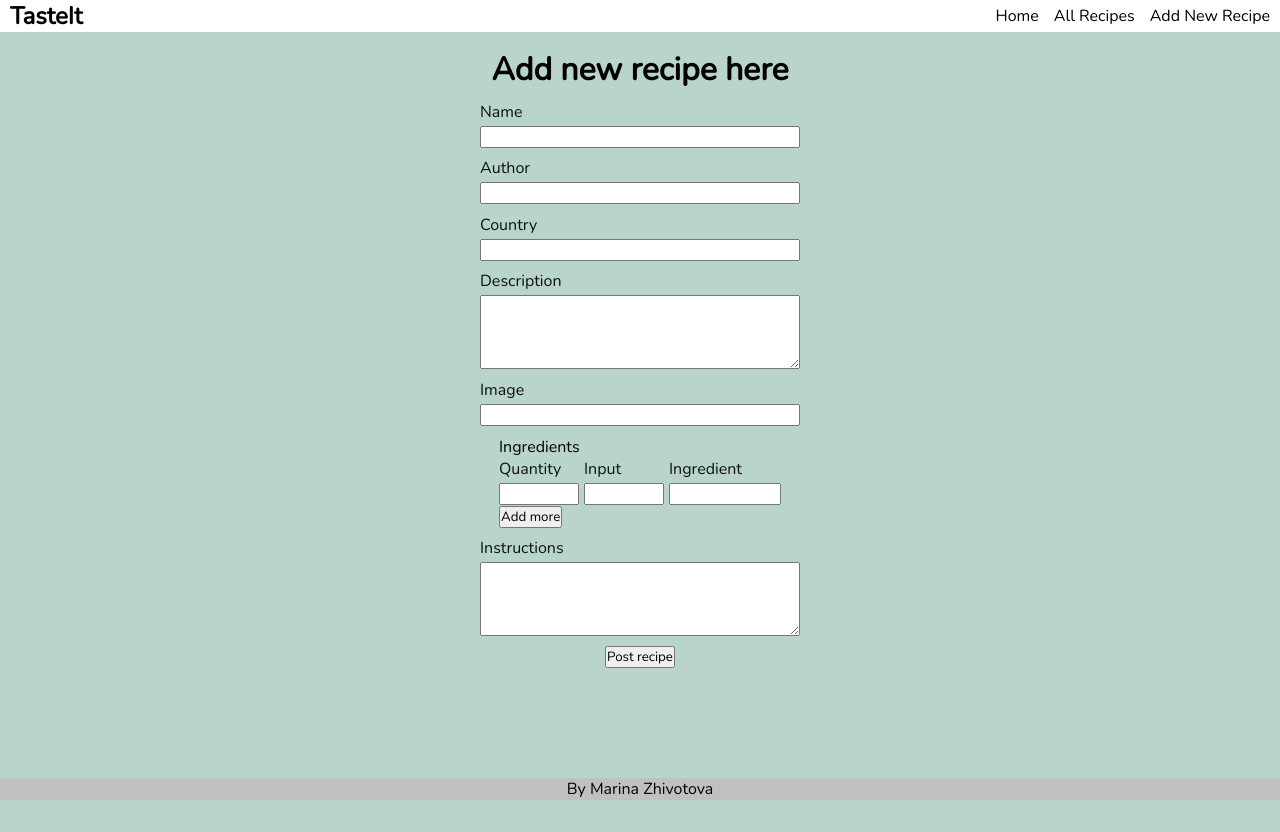
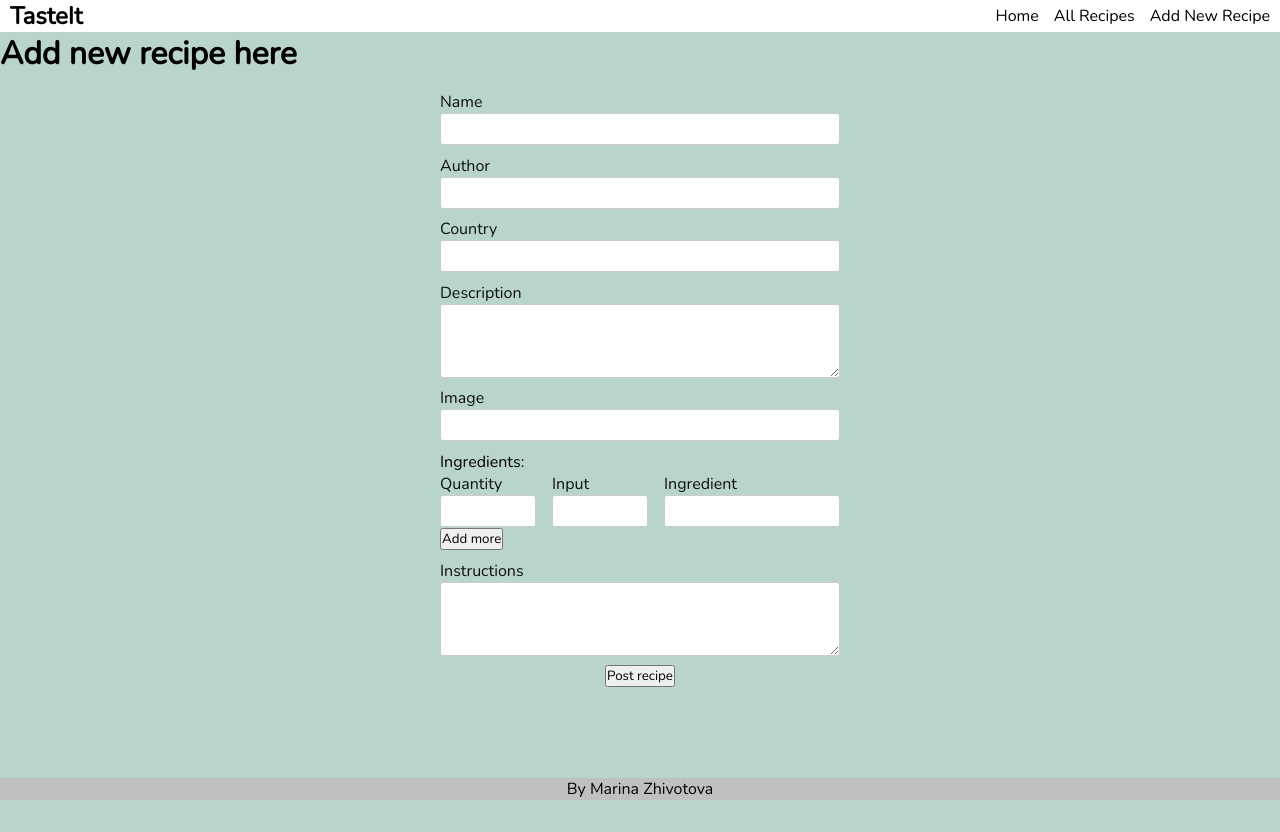
Before and after one commit to marinezh/taste_IT_App, a React (Create React App) app: page /addrecipe in a window 1280 px wide. Built offline with nearby package versions, Linux system fonts and the light colour scheme.

Commit message:
form issue in newRecipe

```diff
--- a/db.json
+++ b/db.json
@@ -1021,61 +1021,237 @@
     },
     {
       "id": 16,
-      "name": "good soup",
-      "author": "marina",
-      "country": "ukraine",
-      "description": "bla bla",
-      "image": "net",
+      "name": "s",
+      "author": "s",
+      "country": "",
+      "description": "s",
+      "image": "s",
+      "ingredients": [
+        {
+          "quantity": "s",
+          "unit": "",
+          "ingredient": ""
+        }
+      ],
+      "instructions": ""
+    },
+    {
+      "id": 17,
+      "name": "",
+      "author": "",
+      "country": "",
+      "description": "",
+      "image": "",
+      "ingredients": [],
+      "instructions": ""
+    },
+    {
+      "id": 18,
+      "name": "",
+      "author": "",
+      "country": "",
+      "description": "",
+      "image": "",
+      "ingredients": [],
+      "instructions": ""
+    },
+    {
+      "id": 19,
+      "name": "",
+      "author": "",
+      "country": "",
+      "description": "",
+      "image": "",
+      "ingredients": [],
+      "instructions": ""
+    },
+    {
+      "id": 20,
+      "name": "",
+      "author": "",
+      "country": "",
+      "description": "",
+      "image": "",
+      "ingredients": [],
+      "instructions": ""
+    },
+    {
+      "id": 21,
+      "name": "",
+      "author": "",
+      "country": "",
+      "description": "",
+      "image": "",
+      "ingredients": [],
+      "instructions": ""
+    },
+    {
+      "id": 22,
+      "name": "",
+      "author": "",
+      "country": "",
+      "description": "",
+      "image": "",
+      "ingredients": [],
+      "instructions": ""
+    },
+    {
+      "id": 23,
+      "name": "",
+      "author": "",
+      "country": "",
+      "description": "",
+      "image": "",
+      "ingredients": [],
+      "instructions": ""
+    },
+    {
+      "id": 24,
+      "name": "",
+      "author": "",
+      "country": "",
+      "description": "",
+      "image": "",
+      "ingredients": [],
+      "instructions": ""
+    },
+    {
+      "id": 25,
+      "name": "s",
+      "author": "s",
+      "country": "",
+      "description": "",
+      "image": "",
+      "ingredients": [],
+      "instructions": ""
+    },
+    {
+      "id": 26,
+      "name": "",
+      "author": "",
+      "country": "",
+      "description": "",
+      "image": "",
+      "ingredients": [
+        {
+          "quantity": "s",
+          "unit": "",
+          "ingredient": ""
+        }
+      ],
+      "instructions": ""
+    },
+    {
+      "id": 27,
+      "name": "",
+      "author": "",
+      "country": "",
+      "description": "",
+      "image": "",
+      "ingredients": [],
+      "instructions": ""
+    },
+    {
+      "id": 28,
+      "name": "",
+      "author": "",
+      "country": "",
+      "description": "",
+      "image": "",
+      "ingredients": [],
+      "instructions": ""
+    },
+    {
+      "id": 29,
+      "name": "",
+      "author": "",
+      "country": "",
+      "description": "",
+      "image": "",
+      "ingredients": [],
+      "instructions": ""
+    },
+    {
+      "id": 30,
+      "name": "",
+      "author": "",
+      "country": "",
+      "description": "",
+      "image": "",
+      "ingredients": [],
+      "instructions": ""
+    },
+    {
+      "id": 31,
+      "name": "",
+      "author": "",
+      "country": "",
+      "description": "",
+      "image": "",
+      "ingredients": [],
+      "instructions": ""
+    },
+    {
+      "id": 32,
+      "name": "",
+      "author": "",
+      "country": "",
+      "description": "",
+      "image": "",
+      "ingredients": [],
+      "instructions": ""
+    },
+    {
+      "id": 33,
+      "name": "",
+      "author": "",
+      "country": "",
+      "description": "",
+      "image": "",
+      "ingredients": [],
+      "instructions": ""
+    },
+    {
+      "id": 34,
+      "name": "qerfqrwef",
+      "author": "3qrfqwf",
+      "country": "efwqf",
+      "description": "wqwrfwf",
+      "image": "efrqw",
       "ingredients": [
         {
           "quantity": "1",
-          "unit": "",
-          "ingredient": "solt"
+          "unit": "ewr",
+          "ingredient": "werwe"
+        }
+      ],
+      "instructions": ""
+    },
+    {
+      "id": 35,
+      "name": "erfqrwf",
+      "author": "qwfwef",
+      "country": "weqfqwef",
+      "description": "qwefwefqwef",
+      "image": "wef",
+      "ingredients": [
+        {
+          "quantity": "ffef",
+          "unit": "wff",
+          "ingredient": "ff"
         },
         {
-          "quantity": "2",
-          "unit": "",
-          "ingredient": "water"
+          "quantity": "wefewf",
+          "unit": "wefwef",
+          "ingredient": "wqefwef"
+        },
+        {
+          "quantity": "wefwef",
+          "unit": "wefwef",
+          "ingredient": "wefwef"
         }
       ],
-      "instructions": "do it"
-    },
-    {
-      "id": 17,
-      "name": "sds",
-      "author": "fadf",
-      "country": "fadfdaf",
-      "description": "adfadf",
-      "image": "adfdf",
-      "ingredients": [
-        {
-          "quantity": "faf",
-          "unit": "",
-          "ingredient": "af"
-        },
-        {
-          "quantity": "afaf",
-          "unit": "",
-          "ingredient": "adfaf"
-        }
-      ],
-      "instructions": "fadfadf"
-    },
-    {
-      "id": 18,
-      "name": "sdsd",
-      "author": "sdsad",
-      "country": "dsada",
-      "description": "sadsad",
-      "image": "sdsadasd",
-      "ingredients": [
-        {
-          "quantity": "asdaSD",
-          "unit": "",
-          "ingredient": "AsddsaD"
-        }
-      ],
-      "instructions": "SDs"
+      "instructions": "wefwesdf\n"
     }
   ]
 }
--- a/src/App.css
+++ b/src/App.css
@@ -3,3 +3,13 @@
   padding: 0;
   font-family: "Nunito", sans-serif;
 }
+input,
+textarea {
+  border: 1px solid #ccc;
+  border-radius: 3px;
+  box-sizing: border-box;
+}
+
+input {
+  height: 2rem;
+}
--- a/src/Components/NewRecipe.jsx
+++ b/src/Components/NewRecipe.jsx
@@ -40,8 +40,9 @@ const NewRecipe = () => {
   };
 
   return (
-    <div className={classes.new_recipe_wrap}>
+    <>
       <h1>Add new recipe here</h1>
+      <form className={classes.new_recipe_wrap}>
         <div className={classes.input}>
           <label htmlFor="name">Name</label>
           <input
@@ -69,7 +70,7 @@ const NewRecipe = () => {
             name="country"
           />
         </div>
-      <div className={classes.input}>
+        <div className={classes.textarea}>
           <label htmlFor="description">Description</label>
           <textarea
             rows="4"
@@ -90,7 +91,7 @@ const NewRecipe = () => {
           />
         </div>
         <div>
-        <p>Ingredients</p>
+          <p>Ingredients: </p>
           {addIngredient.map((ingredient, index) => (
             <div key={index} className={classes.ing_inputs}>
               <div className={classes.input1}>
@@ -128,7 +129,7 @@ const NewRecipe = () => {
 
           <button onClick={addHandler}>Add more</button>
         </div>
-      <div className={classes.input}>
+        <div className={classes.textarea}>
           <label htmlFor="instr">Instructions</label>
           <textarea
             onChange={(e) => changeHandler(e)}
@@ -139,7 +140,8 @@ const NewRecipe = () => {
           ></textarea>
         </div>
         <button onClick={postHandler}>Post recipe</button>
-    </div>
+      </form>
+    </>
   );
 };
 
--- a/src/Components/NewRecipe.module.css
+++ b/src/Components/NewRecipe.module.css
@@ -9,14 +9,19 @@
 
 .ing_inputs {
   display: flex;
-  gap: 5px;
+  gap: 1rem;
 }
 
 .input {
   display: flex;
   flex-direction: column;
-  gap: 3px;
-  width: 20rem;
+  width: 25rem;
+}
+
+.textarea {
+  display: flex;
+  flex-direction: column;
+  width: 25rem;
 }
 
 .input1,
@@ -24,17 +29,21 @@
 .input3 {
   display: flex;
   flex-direction: column;
-  gap: 3px;
+}
+
+input {
+  color: aqua;
 }
 
 .input1,
 .input2 {
-  width: 5rem;
+  width: 6rem;
 }
 
 .input3 {
-  width: 7rem;
+  width: 11rem;
 }
+
 label {
   color: #0e1111;
 }
--- a/src/Components/Recipes.jsx
+++ b/src/Components/Recipes.jsx
@@ -19,50 +19,21 @@ const Recipes = () => {
     console.log(e.target.value);
   };
 
-  // if (search.length > 0) {
-  //   recipes.filter((country) => {
-  //     return country.name.match(search);
-  //   });
-  // }
-  // let filteredSearch = [];
-  // if (search.length > 0) {
-  //   filteredSearch = recipes.filter((item) => {
-  //     item.name.toLowerCase().includes(search);
-  //   });
-
   const filteredSearch = recipes.filter((item) => {
     return item.name.toLowerCase().includes(search);
   });
 
-  // const result = filteredSearch.map((card) => {
-  //   return (
-  //     <Card
-  //       key={card.name}
-  //       name={card.name}
-  //       image={card.image}
-  //       author={card.author}
-  //       country={card.country}
-  //       description={card.description}
-  //     />
-  //   );
-  // });
   return (
     <div className={classes.recipes_wrap}>
-      <h1>All recipes will be here</h1>
+      <h1>All recipes</h1>
+
       <div className={classes.search_inputs}>
         <div>
           <label htmlFor="input"></label>
           <input type="search" id="input" onChange={searchHandler} />
         </div>
-        <div>
-          <label htmlFor="select"></label>
-          <select name="countries" id="select">
-            <option value=""></option>
-          </select>
-        </div>
       </div>
       <div className={classes.cards}>
-        {/* {result} */}
         {filteredSearch.length > 0 ? (
           filteredSearch.map((card) => {
             return (
--- a/src/Components/Recipes.module.css
+++ b/src/Components/Recipes.module.css
@@ -2,8 +2,8 @@
   display: flex;
   flex-direction: column;
   align-items: center;
-
-  gap: 10px;
+  gap: 1rem;
+  padding: 1rem 0 3rem 0;
 }
 
 .search_inputs {
```
Lines whose indentation alone changed are shown as unchanged.
